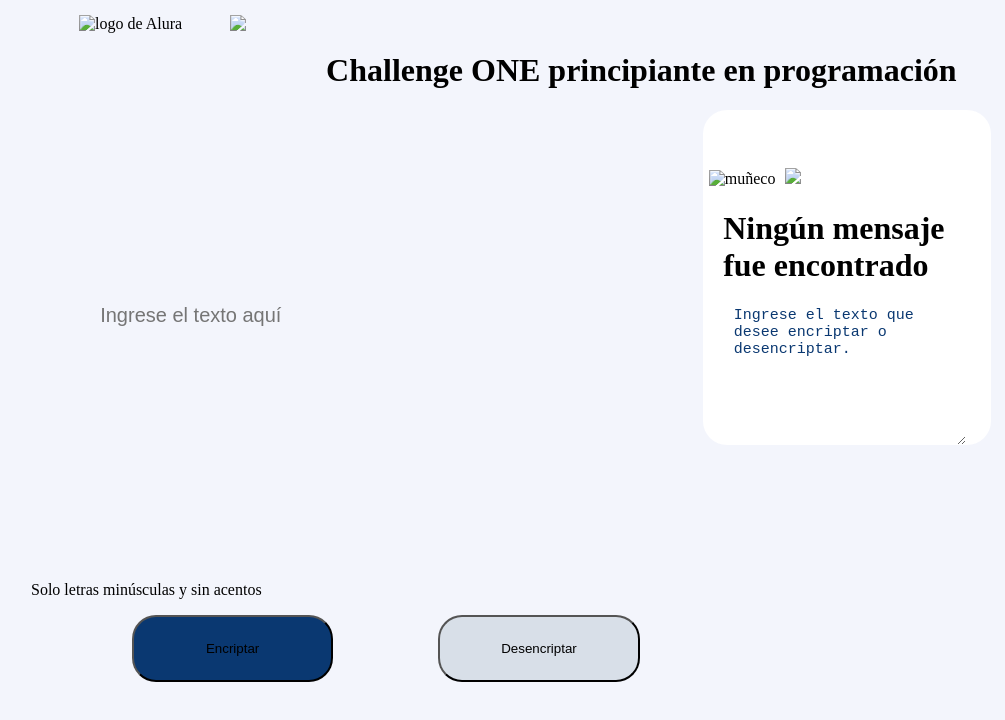
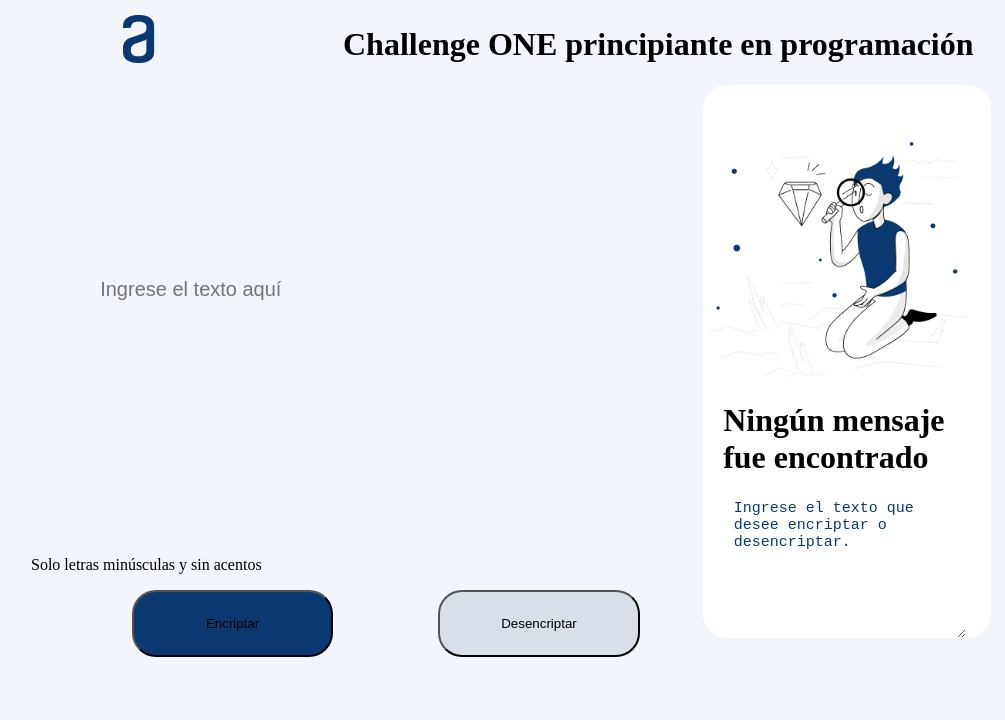
Before and after one commit to Emmanuel-AR/Emmanuel-AR.github.io, a plain HTML site: page index.html in a window 1280 px wide. Shown: the whole page, without its empty margins (129-1134 px from the left). Drawn offline with Linux system fonts and the light colour scheme; files whose address does not match are found by name.

Commit message:
Update index.html

```diff
--- a/index.html
+++ b/index.html
@@ -13,16 +13,14 @@
 <body>
     <div class="container">
         <div class="logo">
-            <img class="logoalura" src="../Challenge ONE Encriptador/images/Logo.png" alt="logo de Alura">
-            <img class="logoalura" src="Logo.png">
+            <img class="logoalura" src="images/Logo.png" alt="logo de Alura">
             <h1 class="tittle">Challenge ONE principiante en programación</h1>
         </div>
         <div class="left">
            <input class="text-input" id="inputTexto" type="text" placeholder="Ingrese el texto aquí">
         </div>
         <div class="right">
-            <img id="imageM" src="../Challenge ONE Encriptador/images/Munheco.png" alt="muñeco">
-            <img id="imageM" src="Munheco.png">
+            <img id="imageM" src="images/Munheco.png" alt="muñeco">
             <h1 id="text1">Ningún mensaje fue encontrado</h1>
             <textarea name="nem" rows="8" cols="80"  id="text2">Ingrese el texto que desee encriptar o desencriptar.</textarea>
             <button id="copiar" type="button" name="button" onclick="copiar()">Copiar</button>
```
